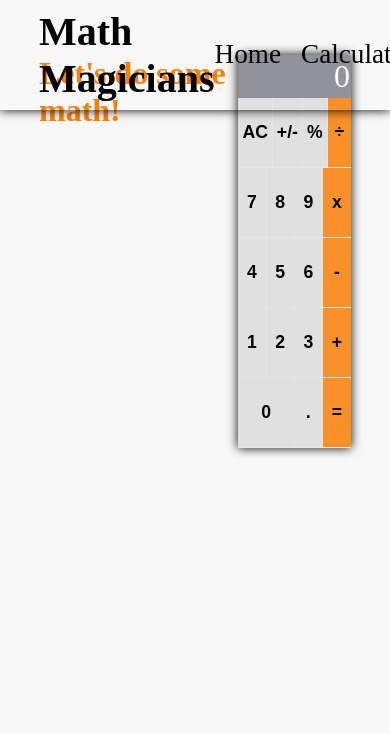
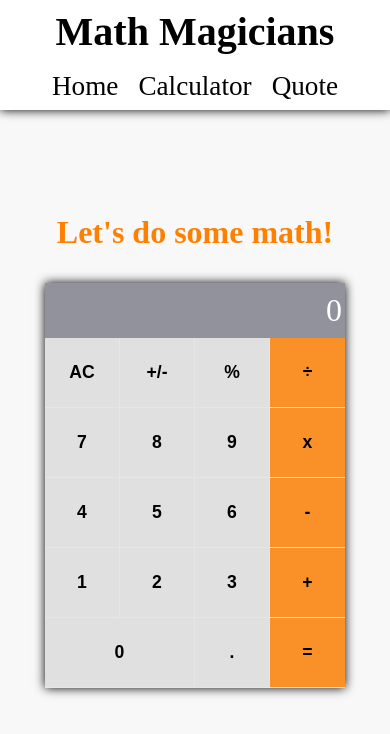
Before and after one commit to tajemouti/math-magicians, a React (Create React App) app: page /calculator in a window 390 px wide. Shown: the top 734 px of the page. Built offline with nearby package versions, Linux system fonts and the light colour scheme.

Commit message:
Add media query for smaller screens

```diff
--- a/src/App.css
+++ b/src/App.css
@@ -22,7 +22,6 @@
 #main {
   display: flex;
   justify-content: space-between;
-  margin-top: 5%;
 }
 
 .loading,
@@ -47,6 +46,7 @@
 .quote h2 {
   color: #ff8000;
   text-align: center;
+  font-size: 1.3em;
 }
 
 .quote-text {
@@ -62,7 +62,7 @@ blockquote {
 }
 
 .quote p {
-  font-size: 1.1em;
+  font-size: 1em;
   text-align: right;
   font-weight: 700;
   color: #91929c;
@@ -70,6 +70,7 @@ blockquote {
 
 .calcul {
   width: 50%;
+  min-width: 300px;
   box-shadow: 0 0 10px 0;
 }
 
@@ -124,9 +125,8 @@ button:hover {
 
 .app {
   padding: 10% 10% 5% 10%;
-  background-color: #f8f8f8;
+
   width: 100vw;
-  height: 100vh;
 }
 
 .navbar {
@@ -139,7 +139,8 @@ button:hover {
   left: 0;
   right: 0;
   box-shadow: 0 0 10px 0;
-  z-index: 3;
+  min-width: 375px;
+  background: #fff;
 }
 
 .navbar-title {
@@ -161,3 +162,24 @@ button:hover {
 .navbar-links a:hover {
   text-decoration: underline;
 }
+
+@media (width <= 768px) {
+  .navbar {
+    flex-direction: column;
+    gap: 1em;
+  }
+  .app {
+    margin-top: 10%;
+  }
+  #main {
+    flex-direction: column;
+    align-items: center;
+    gap: 2em;
+  }
+  .homepage {
+    margin-top: 15%;
+  }
+  .quote h2 {
+    font-size: 1.1em;
+  }
+}
--- a/src/index.css
+++ b/src/index.css
@@ -9,4 +9,5 @@ body {
   justify-content: center;
   align-items: center;
   min-height: 100vh;
+  background-color: #f8f8f8;
 }
```
